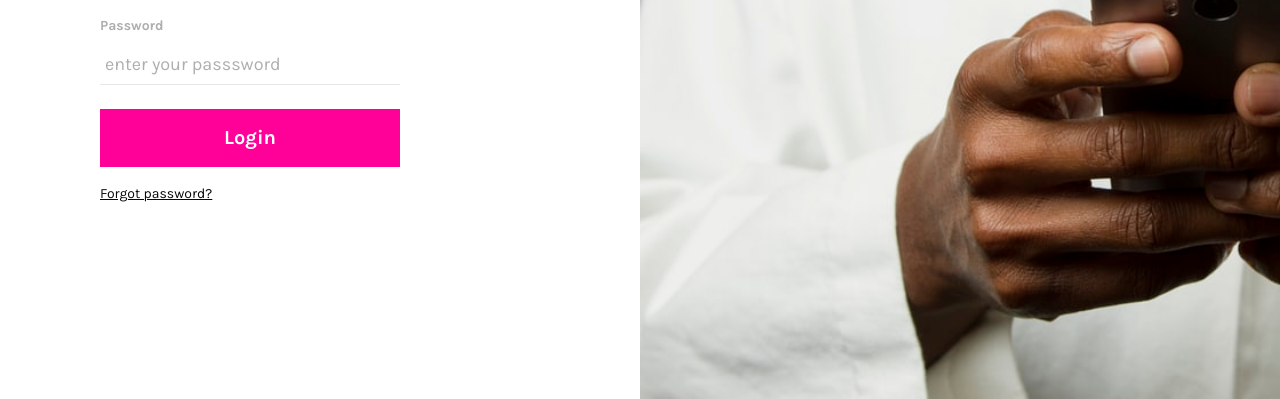
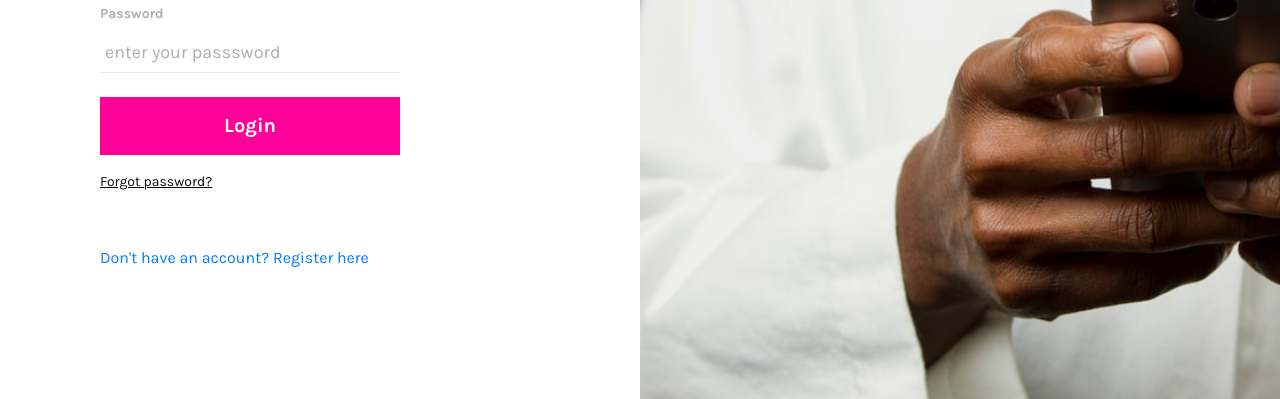
Before and after one commit to shloknatarajan/telemed, an Electron app: page login.html in a window 1280 px wide. Shown: the part 401-800 px from the top of the page. Drawn offline with nearby package versions, Linux system fonts and the light colour scheme.

Commit message:
added register button

```diff
--- a/login.html
+++ b/login.html
@@ -34,6 +34,8 @@
               <input name="login" id="login" class="btn btn-block login-btn" type="button" value="Login">
             </form>
             <a href="#!" class="forgot-password-link">Forgot password?</a>
+            <br>
+            <a href="register.html">Don't have an account? Register here</a>
           </div>
         </div>
         <div class="col-sm-6 px-0 d-none d-sm-block">
```
